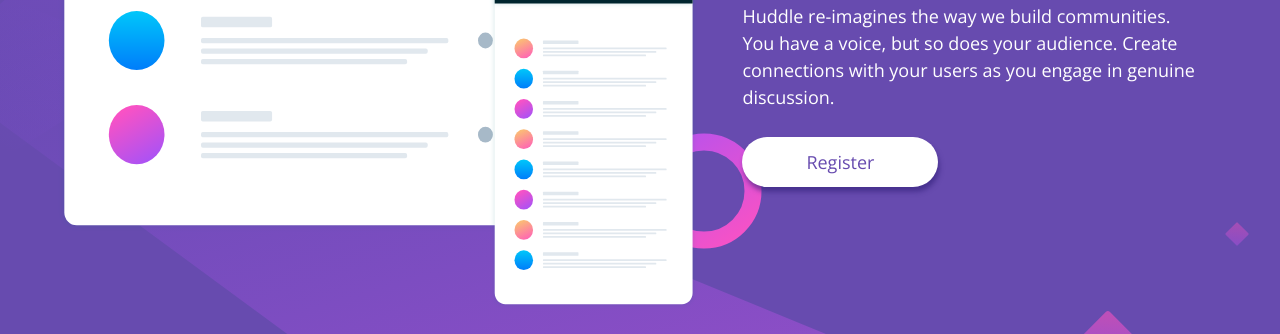
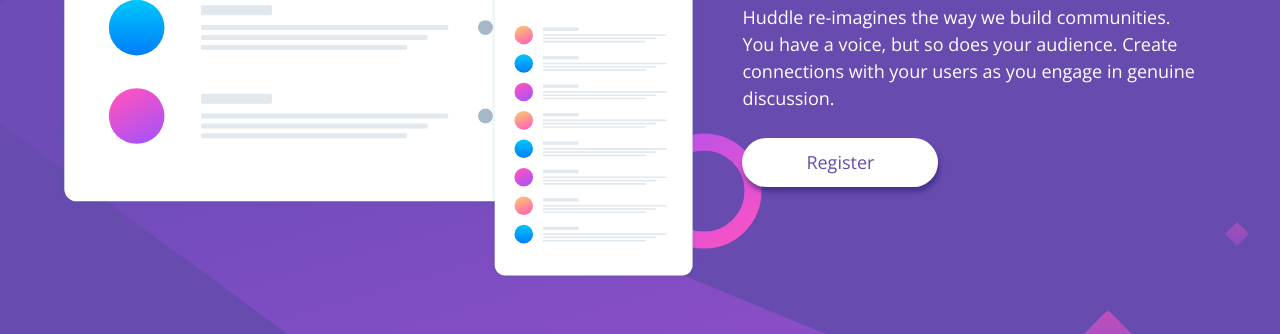
Before and after one commit to joangute/huddle-landing-page, a plain HTML site: page index.html in a window 1280 px wide. Shown: the part 372-706 px from the top of the page. Drawn offline with nearby package versions, Linux system fonts and the light colour scheme.

Commit message:
fixing positioning

```diff
--- a/css/style.css
+++ b/css/style.css
@@ -128,7 +128,7 @@ footer{
     background: hsl(257, 40%, 49%) no-repeat url("../images/bg-desktop.svg");
     background-size:auto 100vh;
     padding:6vh 4.5vw;
-    grid-template-rows:21% auto auto ;
+    grid-template-rows: 18.5vh auto auto ;
   }
   p{
     font-size: 1.125rem;
@@ -138,11 +138,14 @@ footer{
   }
   .hero{
     display: flex;
+    height: 50vh;
   }
   .hero-image{
     margin: 0;
     width: 50vw;
-  }
+    height: fit-content;
+
+      }
   .hero-text{
     text-align: left;
     padding: 2vw 2vw 0 3.5vw ;
```
Also changed, not shown: screenshots/desktop_1440x800.png, screenshots/mobile_375x812.png, screenshots/tablet_768x1024.png (added), screenshots/tablet_812x1080.png (deleted).
